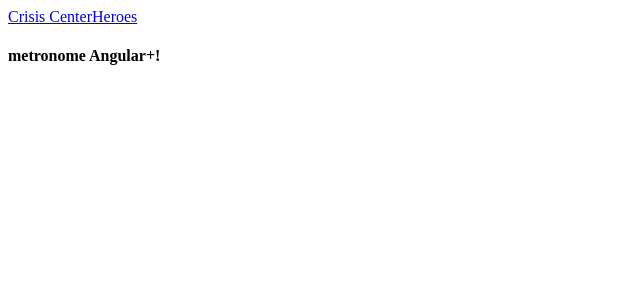
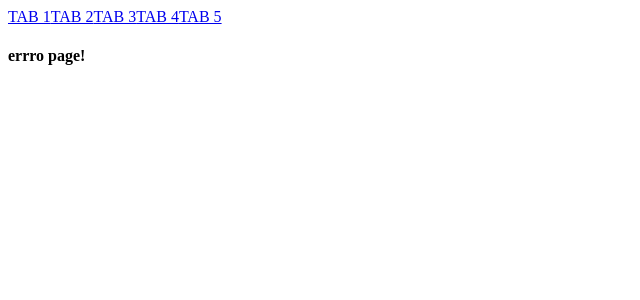
Before and after one commit to l3eto/angular-stackblitz-metronome, an Angular app: page / in a window 1280 px wide. Before the commit this address led to /heroes. Shown: the top 300 px of the page, without its empty margins (0-640 px from the left). Built offline with nearby package versions, Linux system fonts and the light colour scheme.

Commit message:
routes implemented

```diff
--- a/package.json
+++ b/package.json
@@ -7,11 +7,14 @@
     "@angular/compiler": "^8.0.0",
     "@angular/core": "^8.0.0",
     "@angular/forms": "^8.0.0",
+    "@angular/localize": "^9.0.0",
     "@angular/platform-browser": "^8.0.0",
     "@angular/platform-browser-dynamic": "^8.0.0",
     "@angular/router": "^8.0.0",
+    "@ng-bootstrap/ng-bootstrap": "^6.0.0",
     "core-js": "2",
     "rxjs": "^6.5.2",
+    "tslib": "^1.10.0",
     "zone.js": "^0.9.1"
   },
   "scripts": {
--- a/src/app/app.component.html
+++ b/src/app/app.component.html
@@ -1,7 +1,10 @@
 
-<nav>
-  <a routerLink="/crisis-center" routerLinkActive="active">Crisis Center</a>
-  <a routerLink="/heroes" routerLinkActive="active">Heroes</a>
+<nav class="nav">
+  <a class="nav-link" routerLink="/tab1" routerLinkActive="active">TAB 1</a>
+  <a class="nav-link" routerLink="/tab2" routerLinkActive="active">TAB 2</a>
+  <a class="nav-link" routerLink="/tab3" routerLinkActive="active">TAB 3</a>
+  <a class="nav-link" routerLink="/tab4" routerLinkActive="active">TAB 4</a>
+  <a class="nav-link" routerLink="/tab5" routerLinkActive="active">TAB 5</a>
 </nav>
 
-<metronome name="{{ name }}"></metronome>
+<router-outlet></router-outlet>
--- a/src/app/app.module.ts
+++ b/src/app/app.module.ts
@@ -1,23 +1,35 @@
 import { NgModule } from '@angular/core';
 import { BrowserModule } from '@angular/platform-browser';
 import { FormsModule } from '@angular/forms';
+import { RouterModule, Routes } from '@angular/router';
+import { NgbModule } from '@ng-bootstrap/ng-bootstrap';
 
 import { AppComponent } from './app.component';
-import { MetronomeComponent } from './metronome.component';
+import { Tab1Component } from './tab1.component';
+import { Tab2Component } from './tab2.component';
+import { Tab3Component } from './tab3.component';
 import { ErrorComponent } from './error.component';
-
-import { RouterModule, Routes } from '@angular/router';
 
 const appRoutes: Routes = [
   {
     path: 'tab1',
-    component: AppComponent,
+    component: Tab1Component,
     data: { title: 'Tab 1' }
   },
-  { path: '',
-    redirectTo: '/heroes',
+  {
+    path: 'tab2',
+    component: Tab2Component,
+    data: { title: 'Tab 2' }
+  },
+  {
+    path: 'tab3',
+    component: Tab3Component,
+    data: { title: 'Tab 3' }
+  },
+  /*{ path: '',
+    redirectTo: '/tab1',
     pathMatch: 'full'
-  },
+  },*/
   { path: '**', component: ErrorComponent }
 ];
 
@@ -26,12 +38,19 @@ const appRoutes: Routes = [
   imports:      [
     BrowserModule,
     FormsModule,
+    NgbModule,
     RouterModule.forRoot(
       appRoutes,
       { enableTracing: true } // <-- debugging purposes only
     )
   ],
-  declarations: [ AppComponent, MetronomeComponent ],
+  declarations: [
+    AppComponent,
+    Tab1Component,
+    Tab2Component,
+    Tab3Component,
+    ErrorComponent
+  ],
   bootstrap:    [ AppComponent ]
 })
 
--- /dev/null
+++ b/src/app/tab1.component.ts
@@ -0,0 +1,10 @@
+import { Component } from '@angular/core';
+
+@Component({
+  selector: 'tab1',
+  template: `<h4>data tab 1</h4>`,
+  /*styles: [`h1 { font-family: Lato; }`]*/
+})
+export class Tab1Component  {
+  /*@Input() name: string;*/
+}
--- /dev/null
+++ b/src/app/tab2.component.ts
@@ -0,0 +1,10 @@
+import { Component } from '@angular/core';
+
+@Component({
+  selector: 'tab2',
+  template: `<h4>data tab 2</h4>`,
+  /*styles: [`h1 { font-family: Lato; }`]*/
+})
+export class Tab2Component  {
+  /*@Input() name: string;*/
+}
--- /dev/null
+++ b/src/app/tab3.component.ts
@@ -0,0 +1,10 @@
+import { Component } from '@angular/core';
+
+@Component({
+  selector: 'tab3',
+  template: `<h4>data tab 3</h4>`,
+  /*styles: [`h1 { font-family: Lato; }`]*/
+})
+export class Tab3Component  {
+  /*@Input() name: string;*/
+}
```
